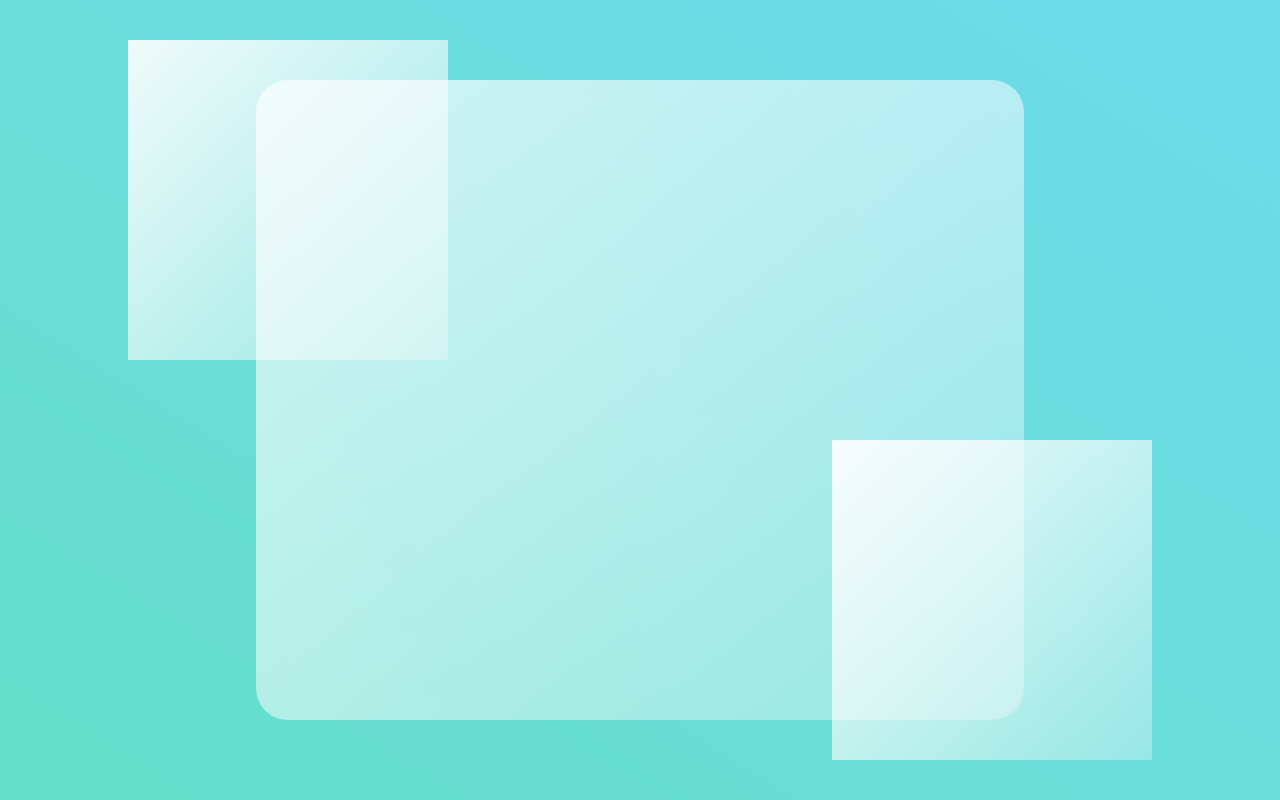
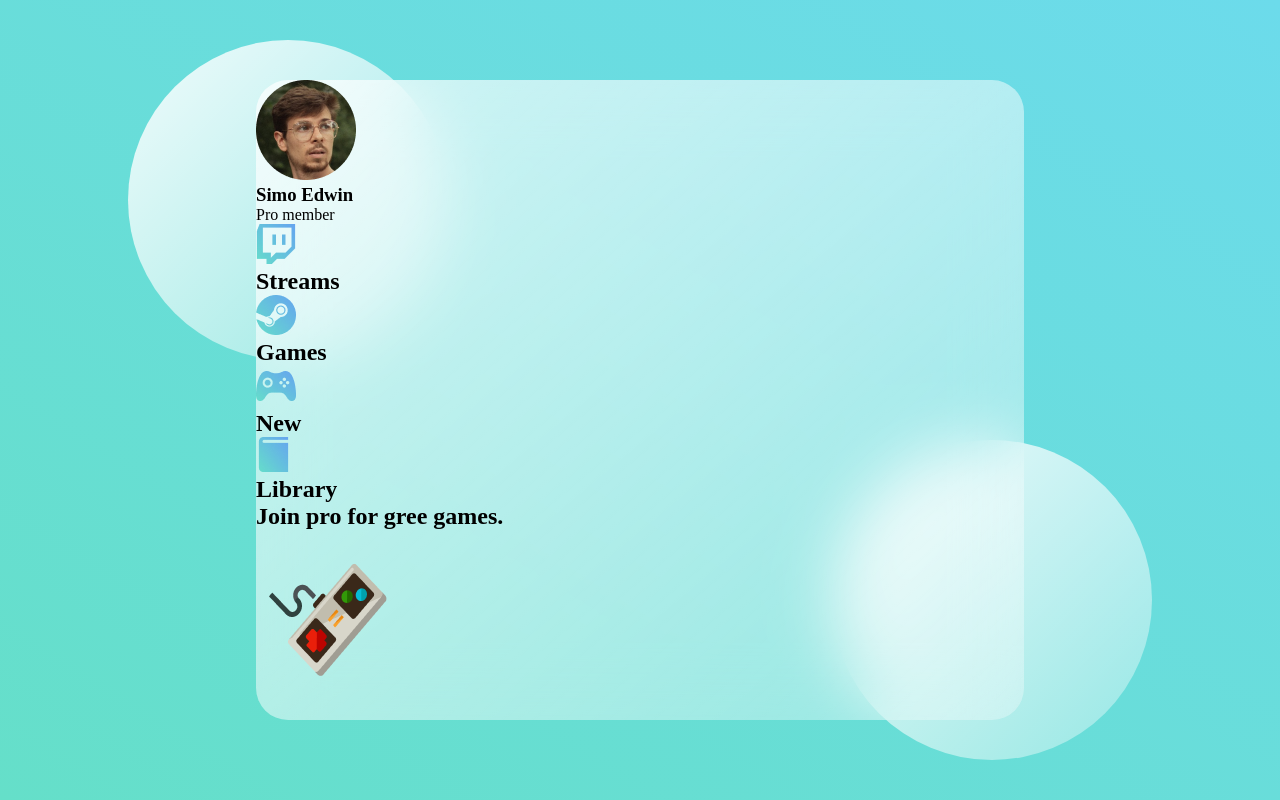
Before and after one commit to karimabuseer/glass-website, a plain HTML site: page index.html in a window 1280 px wide. Drawn offline with Linux system fonts and the light colour scheme.

Commit message:
Added links section

```diff
--- a/index.html
+++ b/index.html
@@ -9,7 +9,37 @@
 
   <body>
     <main>
-      <section class="glass"></section>
+      <section class="glass">
+        <div class="dashboarddiv">
+          <div class="user">
+              <img src="images/avatar.png" alt=""/>
+              <h3>Simo Edwin</h3>
+              <p>Pro member</p>
+          </div>
+          <div class="links">
+            <div class="link">
+              <img src="images/twitch.png", alt=""/>
+              <h2>Streams</h2>
+            </div>
+            <div class="link">
+              <img src="images/steam.png", alt=""/>
+              <h2>Games</h2>
+            </div>
+            <div class="link">
+              <img src="images/upcoming.png", alt=""/>
+              <h2>New</h2>
+            </div>
+            <div class="link">
+              <img src="images/library.png", alt=""/>
+              <h2>Library</h2>
+            </div>
+          </div>
+        </div>
+        <div class="pro">
+          <h2>Join pro for gree games.</h2>
+          <img src="images/controller.png" alt=""/>
+        </div>
+      </section>
     </main>
     <div class="circle1"></div>
     <div class="circle2"></div>
--- a/style.css
+++ b/style.css
@@ -27,6 +27,8 @@ main {
     rgba(255,255,255,0.3)
   );
   border-radius: 2rem;
+  z-index: 2;
+  backdrop-filter: blur(2rem);
 }
 
 .circle1,.circle2  {
@@ -39,6 +41,7 @@ main {
   height: 20rem;
   width: 20rem;
   position: absolute;
+  border-radius: 50%;
 
 }
 
```
Also changed, not shown: images/assassins.png (added), images/avatar.png (added), images/controller.png (added), images/library.png (added), images/sackboy.png (added), images/spiderman.png (added), images/steam.png (added), images/twitch.png (added), images/upcoming.png (added).
